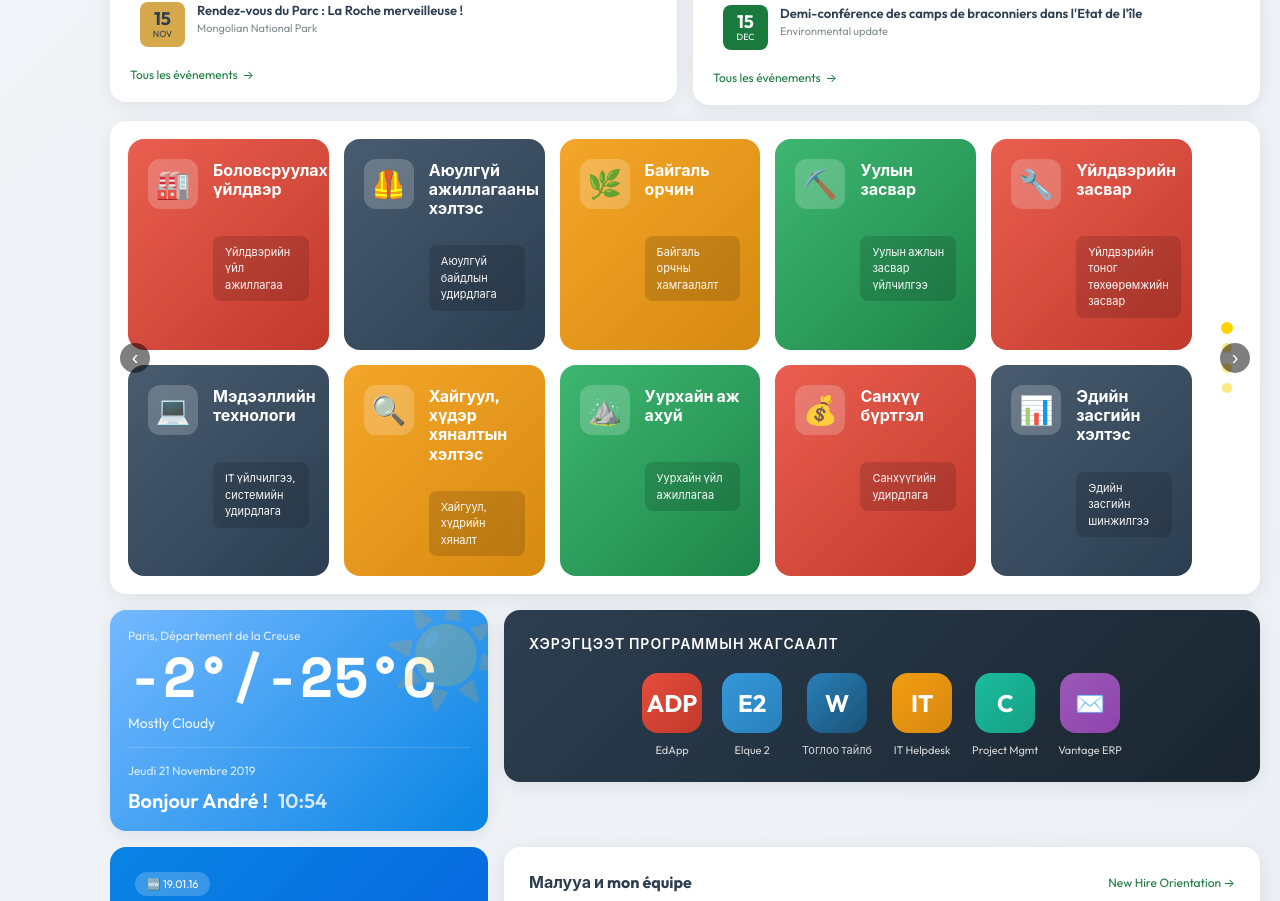
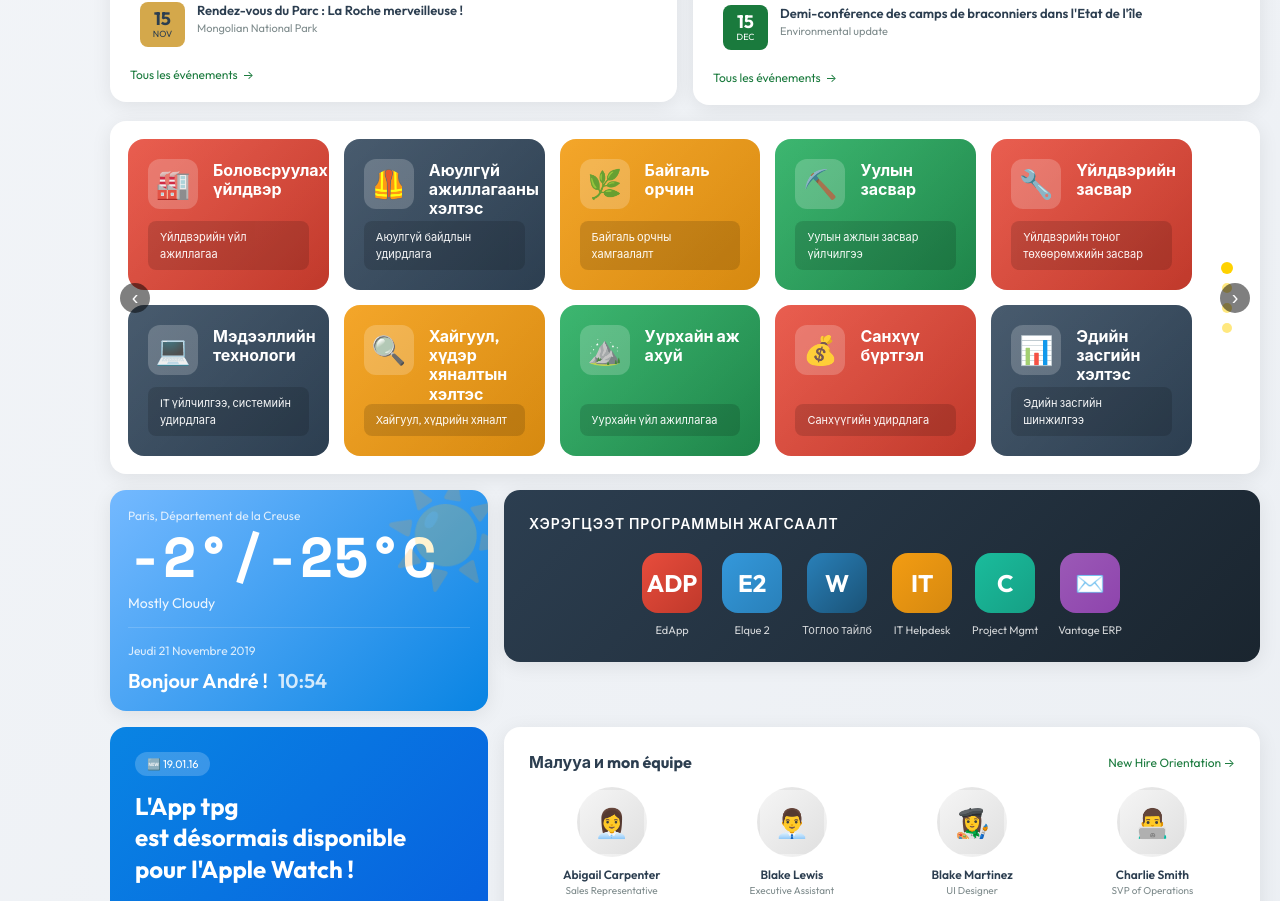
Before and after one commit to hodooniihoosonmantuu/project-cursor, a React (Vite) app: page / in a window 1280 px wide. Shown: the part 1540-2441 px from the top of the page. Built offline with nearby package versions, Linux system fonts and the light colour scheme.

Commit message:
Align description text to start from icon's left edge at the bottom

```diff
--- a/src/App.css
+++ b/src/App.css
@@ -962,12 +962,11 @@ body {
   cursor: pointer;
   transition: all 0.3s ease;
   display: flex;
-  align-items: flex-start;
-  gap: 15px;
+  flex-direction: column;
   position: relative;
   overflow: hidden;
   min-height: 120px;
-  flex-direction: column;
+  justify-content: space-between;
 }
 
 .department-item::before {
@@ -1040,9 +1039,9 @@ body {
 
 .department-desc-wrapper {
   display: flex;
-  align-items: center;
-  margin-top: 12px;
+  align-items: flex-end;
   width: 100%;
+  margin-top: auto;
 }
 
 .department-desc {
@@ -1054,7 +1053,8 @@ body {
   background: rgba(0, 0, 0, 0.15);
   border-radius: 8px;
   display: inline-block;
-  margin-left: 65px; /* Align with icon box (50px + 15px gap) */
+  margin-left: 0; /* Start from icon's left edge */
+  width: calc(100% - 0px); /* Full width minus icon space if needed */
 }
 
 /* Navigation indicators */
```
